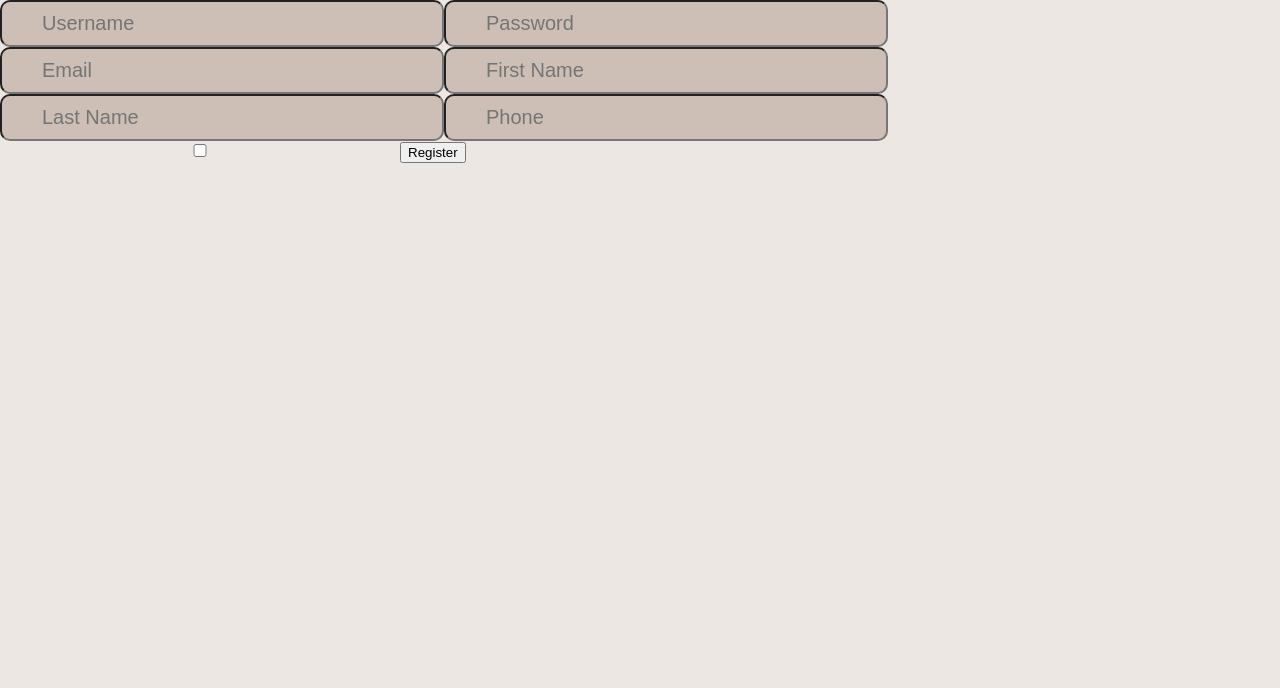
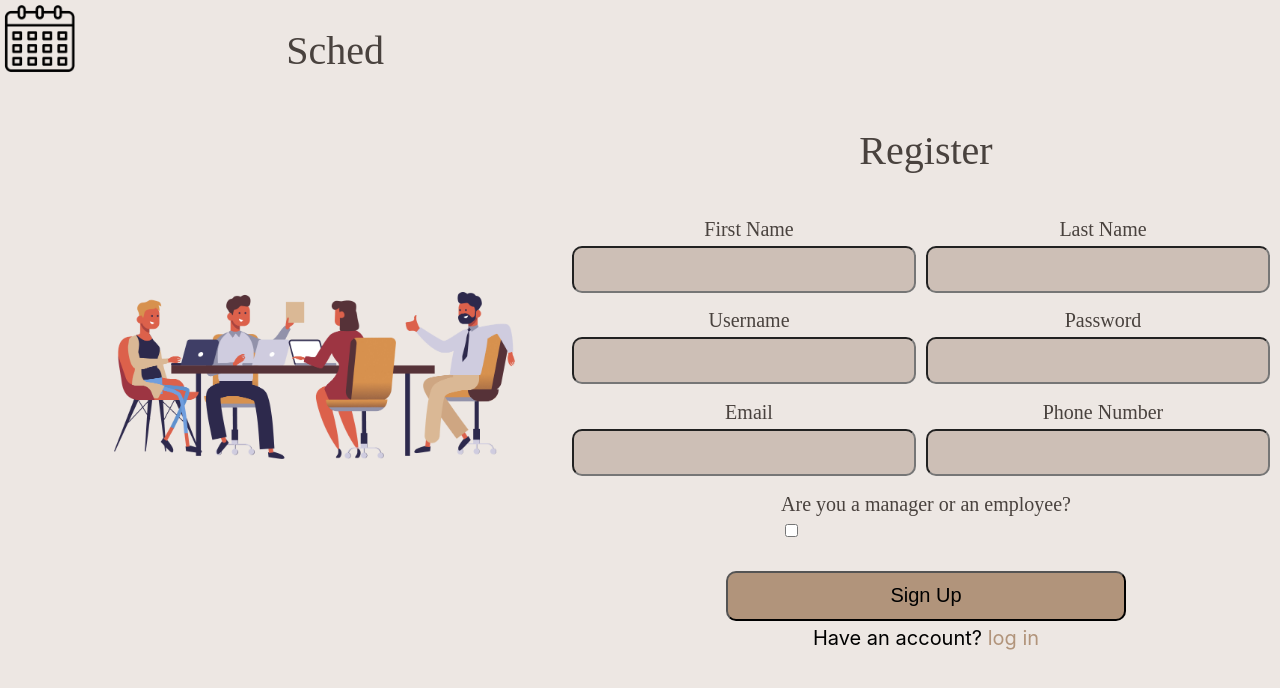
Before and after one commit to matt0125/Scheduler, a React (Create React App) app in the folder web/: page /register in a window 1280 px wide. Shown: the top 688 px of the page. Built offline with nearby package versions, Linux system fonts and the light colour scheme.

Commit message:
Update register

```diff
--- a/web/src/pages/Login.js
+++ b/web/src/pages/Login.js
@@ -6,7 +6,7 @@ import { Container, Row, Col } from "react-bootstrap";
 import vector from "../images/table-meeting.png";
 import emailIcon from "../images/email.png";
 import passIcon from "../images/password.png";
-import logo from "../images/branding.png";
+import logo from "../images/branding-notitle.png";
 //import MediaQuery from 'react-responsive'
 
 const Login = () => {
@@ -80,7 +80,7 @@ const Login = () => {
             <img src={logo} alt="sched logo" className="logo"></img>
           </Col>
           <Col className="title">
-            <h1>Name of WebApp</h1>
+            <h1>Sched</h1>
           </Col>
         </Row>
         <Row className="row">
--- a/web/src/pages/Register.js
+++ b/web/src/pages/Register.js
@@ -1,6 +1,9 @@
 import React, { useState } from 'react';
 import axios from 'axios';
 import "../styles/Register.css";
+import { Container, Row, Col } from "react-bootstrap";
+import vector from "../images/table-meeting.png";
+import logo from "../images/branding-notitle.png";
 
 const Register = () => {
   const [formData, setFormData] = useState({
@@ -37,18 +40,62 @@ const Register = () => {
     }
   };
 
+  let url = "/";
   return (
-    <form onSubmit={handleSubmit}>
-      <input type="text" name="username" placeholder="Username" onChange={handleChange} />
-      <input type="password" name="password" placeholder="Password" onChange={handleChange} />
-      {/* Add more input fields similarly */}
-      <input type="email" name="email" placeholder="Email" onChange={handleChange} />
-      <input type="text" name="firstName" placeholder="First Name" onChange={handleChange} />
-      <input type="text" name="lastName" placeholder="Last Name" onChange={handleChange} />
-      <input type="text" name="phone" placeholder="Phone" onChange={handleChange} />
-      <input type="checkbox" name="managerIdent" onChange={(e) => handleChange({ target: { name: 'managerIdent', value: e.target.checked } })} />
-      <button type="submit">Register</button>
-    </form>
+    <Container>
+        <Row>
+          <Col>
+            <img src={logo} alt="sched logo" className="logo"></img>
+          </Col>
+          <Col className="title">
+            <h1>Sched</h1>
+          </Col>
+        </Row>
+        <Row className="row">
+          <Col className="column">
+            <img src={vector} className="business-photo" alt="business vector"/>
+          </Col>
+          <Col className="main-column">
+            <form onSubmit={handleSubmit}>
+            <div className='register-form'>
+            <h1 class="font-family-katibeh">Register</h1>
+            <div className='register-box'>
+              <div class="firstName-input-group">
+              <h2 class="input-font">First Name</h2>
+                <input type="text" name="firstName" placeholder="" onChange={handleChange} />
+              </div>
+              <div class="lastName-input-group">
+              <h2 class="input-font">Last Name</h2>
+                <input type="text" name="lastName" placeholder="" onChange={handleChange} />
+              </div>
+              <div class="user-input-group">
+              <h2 class="input-font">Username</h2>
+                <input type="text" name="username" placeholder="" onChange={handleChange} />
+              </div>
+              <div class="pass-input-group">
+              <h2 class="input-font">Password</h2>
+                <input type="password" name="password" placeholder="" onChange={handleChange} />
+              </div>
+              <div class="email-input-group">
+              <h2 class="input-font">Email</h2>
+                <input type="email" name="email" placeholder="" onChange={handleChange} />
+              </div>
+              <div class="phone-input-group">
+              <h2 class="input-font">Phone Number</h2>
+                <input type="text" name="phone" placeholder="" onChange={handleChange} />
+              </div>
+            </div>
+            <div class="managerID-input-group">
+            <h2 class="input-font">Are you a manager or an employee?</h2>
+              <input type="checkbox" name="managerIdent" onChange={(e) => handleChange({ target: { name: 'managerIdent', value: e.target.checked } })} />
+            </div>
+            <button type="submit" className="submit-button">Sign Up</button>
+            <p className="login-register-p">Have an account?  <a href={url} className="login-register-url">log in</a></p>
+            </div>
+            </form>
+          </Col>
+        </Row>
+      </Container>
   );
 };
 
--- a/web/src/styles/Login.css
+++ b/web/src/styles/Login.css
@@ -26,7 +26,7 @@ h1 {
 }
 
 .login-box {
-  padding: 10%;
+  padding-top: 5% 10% 5% 10%;
   border-radius: 5px;
   display: grid;
   align-self: center;
@@ -54,7 +54,7 @@ h1 {
   line-height: normal;
 }
 
-  input {
+  .login-box input {
   width: 200px;
   margin: 0 auto;
   background-color: #CDBFB6;
@@ -79,7 +79,6 @@ h1 {
 .login-register-url{
   text-decoration: none;
   color: #B1947B;
-
 }
 
 .login-register-url:hover{
@@ -142,7 +141,7 @@ h1 {
   z-index: 0;
 }
 
-@media (min-width:576px){
+@media (min-width: 650px){
   body {
     width: 100%;
     height: 100vh;
@@ -156,26 +155,23 @@ h1 {
   }
 
   .title{
-    padding-left: 7%;
-    padding-right: 60%;
+    padding-left: 10%;
+    padding-right: 70%;
   }
 
   .main-column{
     flex: 50%;
-    margin-top: 2%;
     align-self: center;
     place-items: center;
   }
   .column{
     flex: 50%;
-    margin-top: 2%;
     align-self: center;
     place-items: center;
-
   }
 }
 @media (min-width: 1100px) {
-  input {
+  .login-box input {
     width: 400px;
     margin: 0 auto;
     background-color: #CDBFB6;
@@ -225,7 +221,7 @@ h1 {
   }
 }
 
-@media (max-width: 576px) {
+@media (max-width: 650px) {
   body {
     background-color: #F8F8F8;
   }
@@ -237,13 +233,16 @@ h1 {
 
   .main-column{
     flex: 100%;
-    margin-top: 2%;
+    margin-top: 1%;
     align-self: center;
     place-items: center;
   }
   .column{
     flex: 0%;
-
+  }
+  .title{
+    padding-left: 20%;
+    padding-right: 40%;
   }
 
 }
--- a/web/src/styles/Register.css
+++ b/web/src/styles/Register.css
@@ -1,3 +1,45 @@
+.register-form {
+  display: grid;
+  place-items: center;
+}
+
+.register-box {
+  padding-top: 5% 10% 5% 10%;
+  border-radius: 5px;
+  display: grid;
+  grid-template-columns: 50% 50%;
+  align-self: center;
+  place-items: center;
+  position: relative;
+}
+
+.register-box input {
+  width: 300px;
+  margin: 0 10px 0 0;
+  background-color: #CDBFB6;
+  border-radius: 10px;
+  padding: 10px 0px 10px 40px;
+  font-size: 20px;
+}
+
+.input-font{
+  color: #49423E;
+  text-align: center;
+  font-family: Katibeh;
+  font-size: 20px;
+  font-style: normal;
+  font-weight: 10;
+  line-height: normal;
+  margin-bottom: 5px;
+}
+
+.managerID-input-group input{
+  align-items: center;
+}
+
+
+
+
 .register-container {
     max-width: 400px;
     margin: 0 auto;
@@ -5,35 +47,3 @@
     border: 1px solid #ccc;
     background-color: #f9f9f9;
   }
-
-  .register-form div {
-    margin-bottom: 10px;
-  }
-
-  .register-title {
-    text-align: center;
-  }
-
-  .register-form label {
-    display: block;
-    font-weight: bold;
-  }
-
-  .register-form input {
-    width: 100%;
-    padding: 8px;
-    border: 1px solid #ccc;
-  }
-
-  .register-form button {
-    width: 100%;
-    padding: 10px;
-    background-color: #007bff;
-    color: #fff;
-    border: none;
-    cursor: pointer;
-  }
-
-  .register-form button:hover {
-    background-color: #0056b3;
-  }
```
Also changed, not shown: web/src/images/branding-notitle.png (added).
